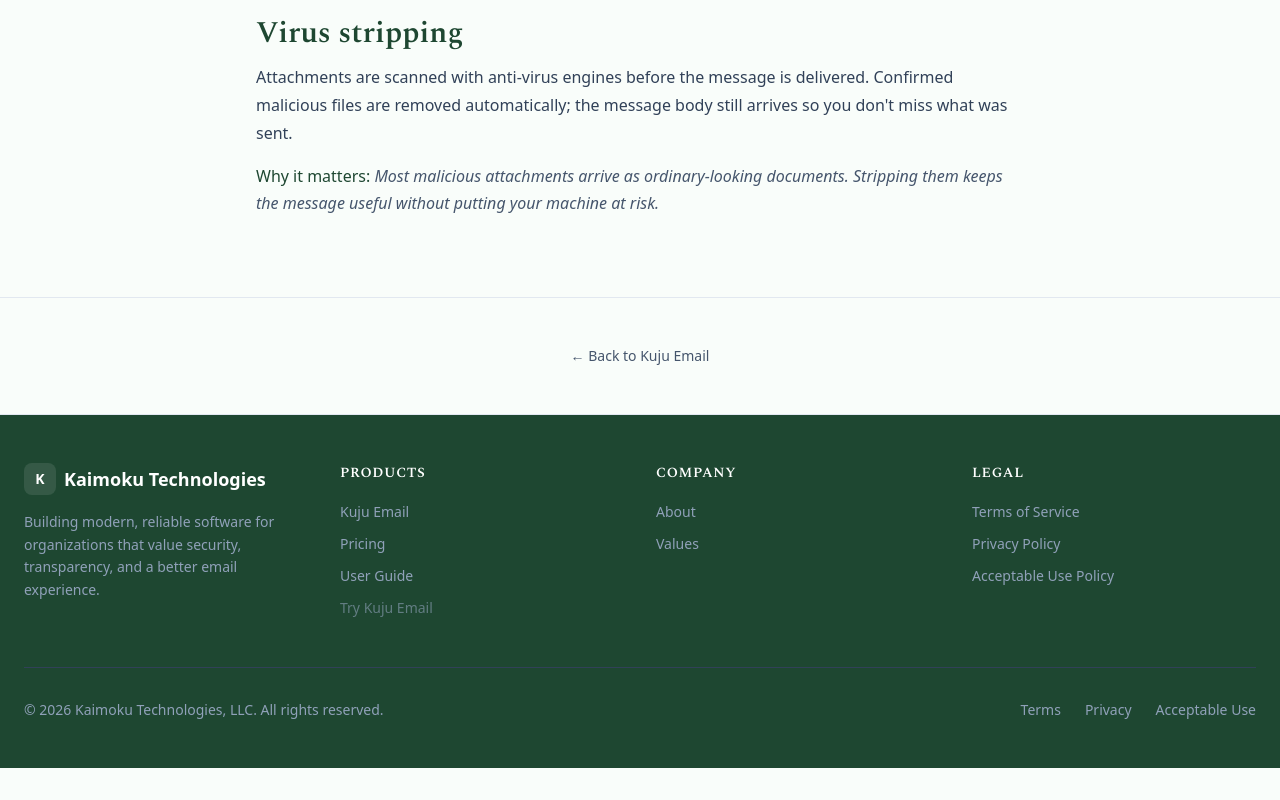
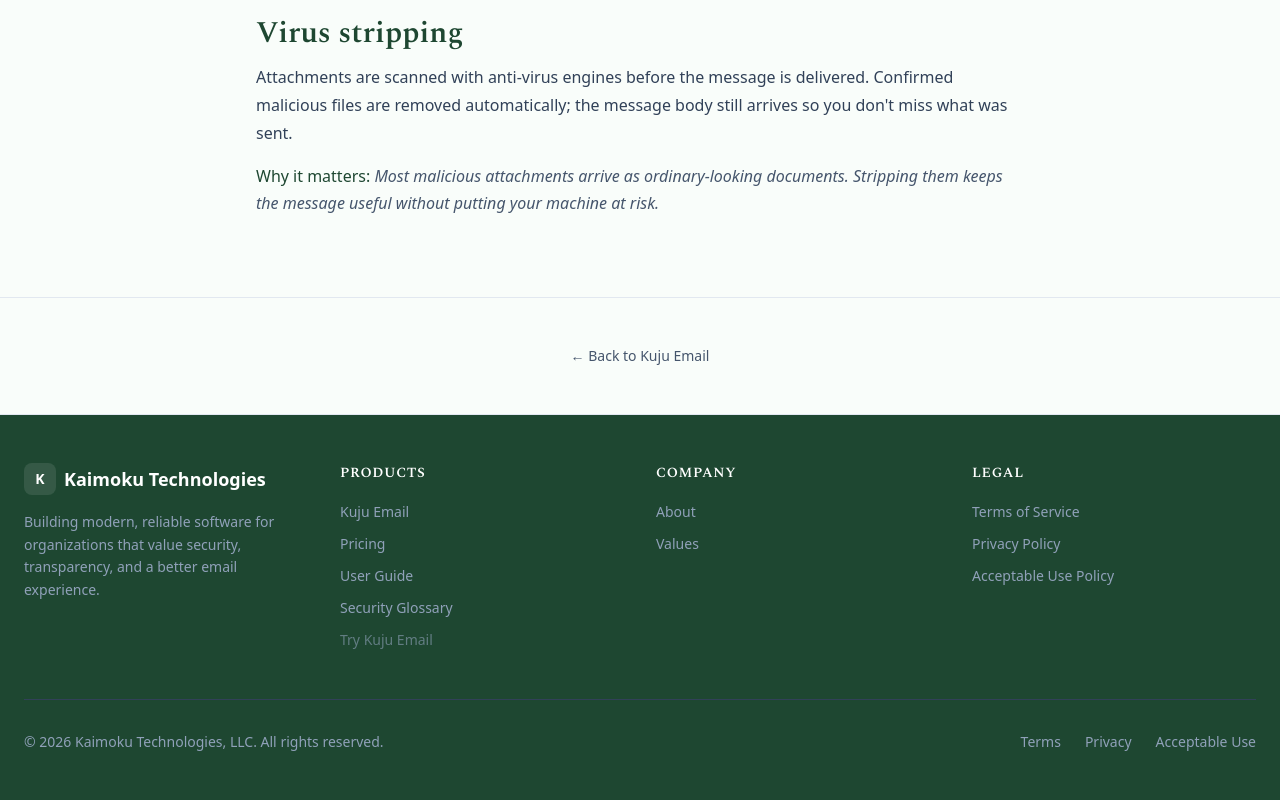
Before and after one commit to macole16/kaimoku-website, a Next.js app: page /kuju-email/glossary in a window 1280 px wide. Shown: the part 3432-4232 px from the top of the page. Before the commit the page ends 4200 px from the top, so only its background shows below. Built offline with nearby package versions, Linux system fonts and the light colour scheme.

Commit message:
feat(footer): link to /kuju-email/glossary in Products group

```diff
--- a/src/components/Footer.tsx
+++ b/src/components/Footer.tsx
@@ -48,6 +48,14 @@
                   className="text-sm text-slate-400 transition-colors hover:text-white"
                 >
                   User Guide
+                </Link>
+              </li>
+              <li>
+                <Link
+                  href="/kuju-email/glossary"
+                  className="text-sm text-slate-400 transition-colors hover:text-white"
+                >
+                  Security Glossary
                 </Link>
               </li>
               <li>
```
